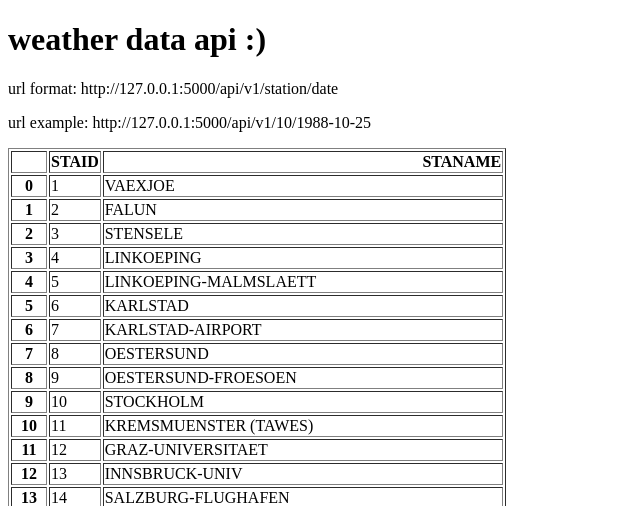
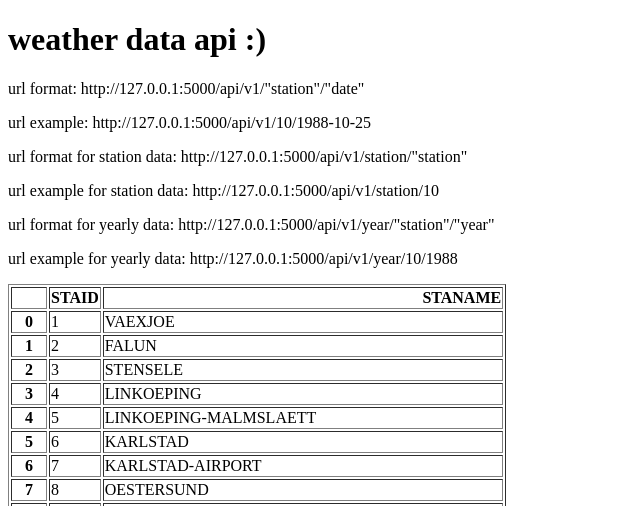
Before and after one commit to ninadwastaken/weather-api-flask-website, a Flask app: page / in a window 1280 px wide. Shown: the top 506 px of the page, without its empty margins (0-640 px from the left). Run offline with Flask 3, Linux system fonts and the light colour scheme.

Commit message:
added url endpoints for yearly and station-wise search

```diff
--- a/main.py
+++ b/main.py
@@ -15,14 +15,25 @@ def home():
 @app.route("/api/v1/<station>/<date>")
 def about(station, date):
     # data_small / TG_STAID000001.txt
-    print(f"data_small/TG_STAID000{station.zfill(3)}.txt")
+    # print(f"data_small/TG_STAID000{station.zfill(3)}.txt")
     df = pd.read_csv(f"data_small//TG_STAID000{station.zfill(3)}.txt",
                      skiprows=20,
                      parse_dates=["    DATE"])
     temperature = df.loc[df['    DATE'] == date]['   TG'].squeeze() / 10
     return {"date": f"{date}", "station": station, "temperature": temperature}
 
-
+@app.route("/api/v1/station/<station>")
+def station(station):
+    df = pd.read_csv(f"data_small//TG_STAID000{station.zfill(3)}.txt",
+                     skiprows=20,
+                     parse_dates=["    DATE"])
+    return df.to_dict(orient="records")
+@app.route("/api/v1/year/<station_year>/<year>")
+def yearly(station_year, year):
+    df = pd.read_csv(f"data_small//TG_STAID000{station_year.zfill(3)}.txt",
+                     skiprows=20)
+    df["    DATE"] = df["    DATE"].astype(str)
+    return df[df["    DATE"].str.startswith(str(year))].to_dict(orient="records")
 
 if __name__ == "__main__":
     app.run(debug=True, port=port)
--- a/templates/home.html
+++ b/templates/home.html
@@ -6,8 +6,12 @@
 </head>
 <body>
 <h1>weather data api :)</h1>
-<p>url format: http://127.0.0.1:5000/api/v1/station/date</p>
+<p>url format: http://127.0.0.1:5000/api/v1/"station"/"date"</p>
 <p>url example: http://127.0.0.1:5000/api/v1/10/1988-10-25</p>
+<p>url format for station data: http://127.0.0.1:5000/api/v1/station/"station"</p>
+<p>url example for station data: http://127.0.0.1:5000/api/v1/station/10</p>
+<p>url format for yearly data: http://127.0.0.1:5000/api/v1/year/"station"/"year"</p>
+<p>url example for yearly data: http://127.0.0.1:5000/api/v1/year/10/1988</p>
 <p>{{data|safe}}</p>
 </body>
 </html>
```
